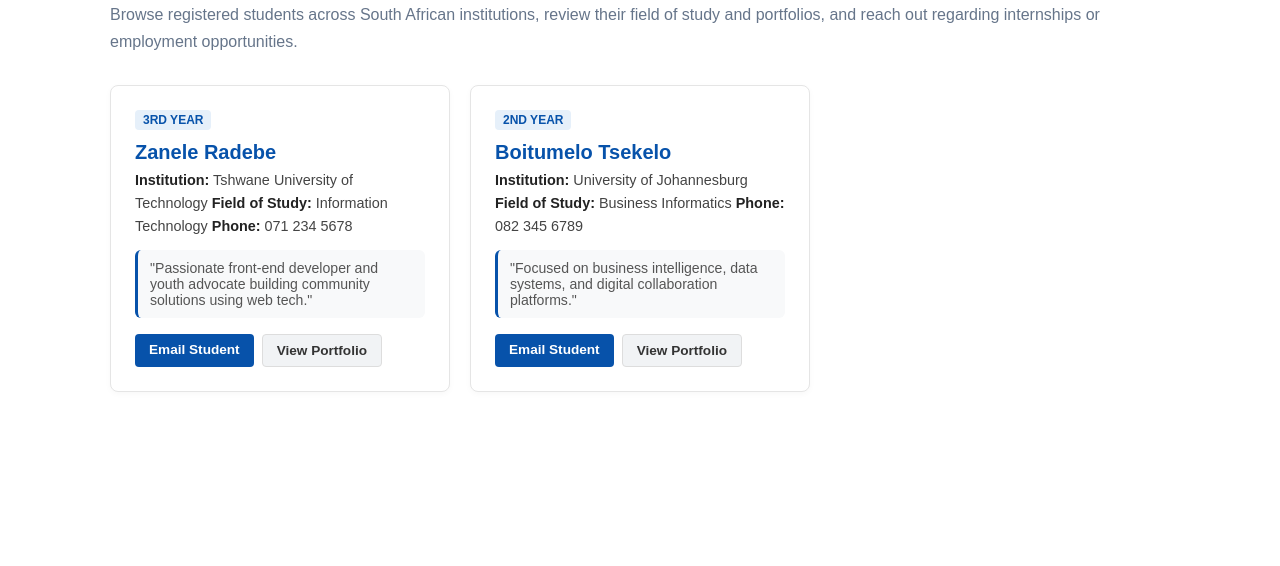
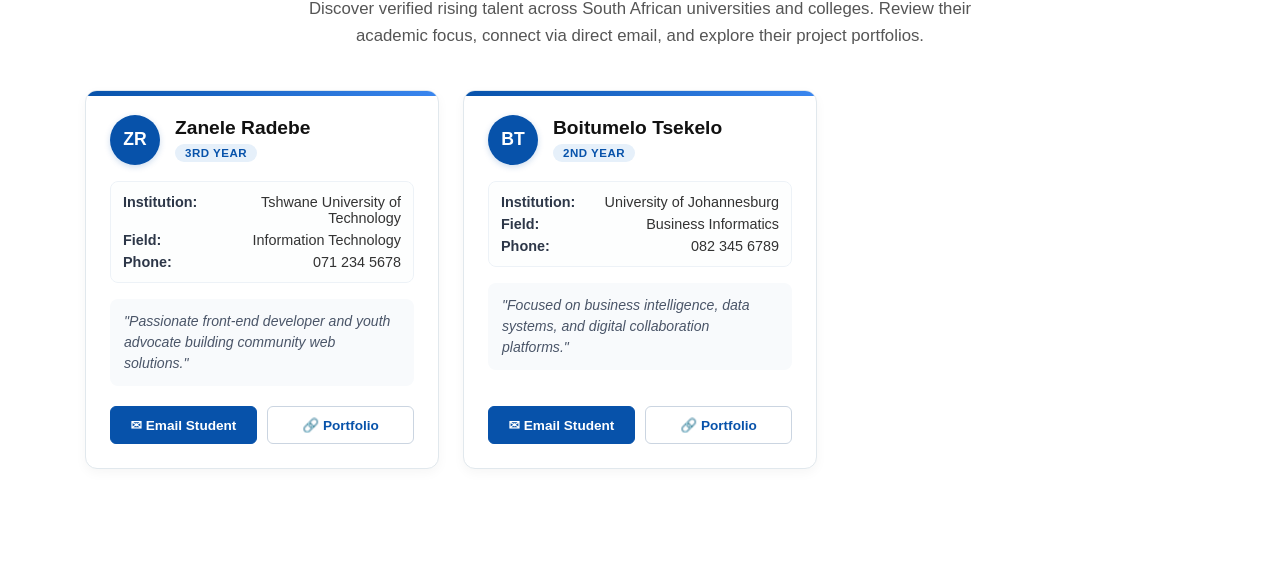
Before and after one commit to ZaneleSbongile/skillbridgeSA2, a plain HTML site: page student-directory.html in a window 1280 px wide. Shown: the part 234-800 px from the top of the page. Drawn offline with Linux system fonts and the light colour scheme.

Commit message:
Update student-directory.html

```diff
--- a/student-directory.html
+++ b/student-directory.html
@@ -2,106 +2,166 @@
 <html lang="en">
 <head>
   <meta charset="utf-8">
-  <meta name="viewport" content="width=device-width, initial-scale=1">
+  <meta name="viewport" content="width=device-width,initial-scale=1">
   <title>Student Talent Directory - SkillBridge SA</title>
   <link rel="stylesheet" href="styles.css">
   <style>
     .directory-container {
-      max-width: 1100px;
+      max-width: 1150px;
       margin: 0 auto;
       padding: 40px 20px;
     }
     .directory-header {
-      margin-bottom: 30px;
+      margin-bottom: 40px;
+      text-align: center;
+    }
+    .directory-header h1 {
+      color: #0752aa;
+      margin-bottom: 10px;
+    }
+    .directory-header p {
+      max-width: 700px;
+      margin: 0 auto;
+      color: #555;
+      font-size: 1.05rem;
+      line-height: 1.6;
     }
     .directory-grid {
       display: grid;
-      grid-template-columns: repeat(auto-fill, minmax(320px, 1fr));
-      gap: 20px;
+      grid-template-columns: repeat(auto-fill, minmax(340px, 1fr));
+      gap: 24px;
     }
     .student-card {
       background: #fff;
-      border: 1px solid #e5e5e5;
-      border-radius: 8px;
+      border: 1px solid #e1e8ed;
+      border-radius: 12px;
       padding: 24px;
-      box-shadow: 0 2px 6px rgba(0,0,0,0.03);
+      box-shadow: 0 4px 12px rgba(0,0,0,0.04);
       display: flex;
       flex-direction: column;
       justify-content: space-between;
-      transition: transform 0.2s ease, box-shadow 0.2s ease;
+      position: relative;
+      overflow: hidden;
+      transition: transform 0.2s ease, box-shadow 0.2s ease, border-color 0.2s ease;
+    }
+    .student-card::before {
+      content: '';
+      position: absolute;
+      top: 0; left: 0; width: 100%; height: 5px;
+      background: linear-gradient(90deg, #0752aa, #3a86ef);
     }
     .student-card:hover {
-      transform: translateY(-2px);
-      box-shadow: 0 4px 12px rgba(7, 82, 170, 0.08);
+      transform: translateY(-4px);
+      box-shadow: 0 10px 25px rgba(7, 82, 170, 0.1);
       border-color: #bde0fe;
     }
+    .card-top {
+      display: flex;
+      align-items: center;
+      gap: 15px;
+      margin-bottom: 16px;
+    }
+    .student-avatar {
+      width: 50px;
+      height: 50px;
+      border-radius: 50%;
+      background: #0752aa;
+      color: #fff;
+      display: flex;
+      align-items: center;
+      justify-content: center;
+      font-weight: 700;
+      font-size: 1.1rem;
+      flex-shrink: 0;
+      box-shadow: 0 2px 6px rgba(7,82,170,0.2);
+    }
     .student-card h3 {
-      margin-top: 0;
-      color: #0752aa;
-      margin-bottom: 6px;
+      margin: 0 0 4px 0;
+      color: #111;
+      font-size: 1.2rem;
     }
     .badge {
       display: inline-block;
       background: #e6f0fa;
       color: #0752aa;
-      font-size: 0.75rem;
+      font-size: 0.72rem;
       font-weight: 700;
-      padding: 3px 8px;
-      border-radius: 4px;
-      margin-bottom: 12px;
+      padding: 3px 10px;
+      border-radius: 20px;
       text-transform: uppercase;
+      letter-spacing: 0.5px;
     }
     .student-meta {
       font-size: 0.9rem;
       color: #444;
-      margin-bottom: 12px;
-      line-height: 1.6;
+      margin-bottom: 16px;
+      display: flex;
+      flex-direction: column;
+      gap: 6px;
+      background: #fdfefe;
+      padding: 12px;
+      border-radius: 8px;
+      border: 1px solid #edf2f7;
+    }
+    .student-meta span {
+      display: flex;
+      justify-content: space-between;
     }
     .student-meta strong {
-      color: #222;
+      color: #2d3748;
     }
     .student-about {
       font-size: 0.88rem;
-      color: #555;
-      background: #f8f9fa;
-      padding: 10px 12px;
-      border-radius: 6px;
-      margin-bottom: 16px;
-      border-left: 3px solid #0752aa;
+      color: #4a5568;
+      background: #f8fafc;
+      padding: 12px 14px;
+      border-radius: 8px;
+      margin-bottom: 20px;
+      line-height: 1.5;
+      font-style: italic;
     }
     .student-actions {
-      display: flex;
-      gap: 8px;
-      flex-wrap: wrap;
+      display: grid;
+      grid-template-columns: 1fr 1fr;
+      gap: 10px;
       margin-top: auto;
     }
-    .btn-sm {
-      padding: 8px 14px;
+    .btn-action {
+      padding: 10px 14px;
       font-size: 0.85rem;
       font-weight: 600;
+      text-decoration: none;
+      border-radius: 6px;
+      text-align: center;
+      display: inline-flex;
+      align-items: center;
+      justify-content: center;
+      gap: 6px;
+      transition: all 0.2s ease;
+    }
+    .btn-primary-action {
       background: #0752aa;
       color: white;
-      text-decoration: none;
-      border-radius: 4px;
-      text-align: center;
-      display: inline-block;
-      border: none;
-      cursor: pointer;
+      border: 1px solid #0752aa;
     }
-    .btn-sm.secondary {
-      background: #f1f3f5;
-      color: #333;
-      border: 1px solid #ddd;
+    .btn-primary-action:hover {
+      background: #053e80;
     }
-    .btn-sm:hover {
-      opacity: 0.9;
+    .btn-secondary-action {
+      background: #fff;
+      color: #0752aa;
+      border: 1px solid #cbd5e1;
+    }
+    .btn-secondary-action:hover {
+      background: #f1f5f9;
+      border-color: #0752aa;
     }
     .empty-state {
       text-align: center;
-      padding: 50px 20px;
+      padding: 60px 20px;
       background: #fdfdfd;
-      border: 2px dashed #ddd;
-      border-radius: 8px;
+      border: 2px dashed #cbd5e1;
+      border-radius: 12px;
       grid-column: 1 / -1;
     }
   </style>
@@ -111,7 +171,7 @@
   <!-- Top Navigation Bar -->
   <header class="topbar">
     <a class="brand" href="index.html">
-      <span class="brand-mark">S</span>
+      <div class="brand-mark">SB</div>
       <span>Skill<span>Bridge</span><small>SA</small></span>
     </a>
     <button class="menu-toggle">☰</button>
@@ -132,9 +192,9 @@
 
   <main class="directory-container">
     <div class="directory-header">
-      <div class="eyebrow">Scout & Connect</div>
+      <div class="eyebrow" style="justify-content:center;">Scout & Connect</div>
       <h1>Student Talent Directory</h1>
-      <p>Browse registered students across South African institutions, review their field of study and portfolios, and reach out regarding internships or employment opportunities.</p>
+      <p>Discover verified rising talent across South African universities and colleges. Review their academic focus, connect via direct email, and explore their project portfolios.</p>
     </div>
 
     <!-- Student Cards Grid -->
@@ -144,7 +204,7 @@
   </main>
 
   <script>
-    // Sample demo students to show when local storage is empty initially
+    // Default fallback sample students if directory is completely empty
     const defaultStudents = [
       {
         name: "Zanele Radebe",
@@ -154,7 +214,7 @@
         year: "3rd Year",
         field: "Information Technology",
         portfolio: "https://github.com/",
-        about: "Passionate front-end developer and youth advocate building community solutions using web tech."
+        about: "Passionate front-end developer and youth advocate building community web solutions."
       },
       {
         name: "Boitumelo Tsekelo",
@@ -168,12 +228,32 @@
       }
     ];
 
-    // Load students from localStorage or fallback to default sample data
+    // Check if current logged-in user is a student and not already in the directory
+    const currentUserType = localStorage.getItem("skillbridge-account-type");
+    const currentUserName = localStorage.getItem("skillbridge-name");
+
     let storedStudents = JSON.parse(localStorage.getItem("skillbridge-student-directory"));
 
-    if (!storedStudents || storedStudents.length === 0) {
+    if (!storedStudents) {
       storedStudents = defaultStudents;
-      localStorage.setItem("skillbridge-student-directory", JSON.stringify(defaultStudents));
+    }
+
+    // Auto-sync current student profile if logged in and missing from directory
+    if (currentUserType === "Student" && currentUserName) {
+      const alreadyExists = storedStudents.some(s => s.name === currentUserName);
+      if (!alreadyExists) {
+        storedStudents.unshift({
+          name: currentUserName,
+          email: localStorage.getItem("skillbridge-email") || "student@example.com",
+          phone: localStorage.getItem("skillbridge-phone") || "070 000 0000",
+          institution: localStorage.getItem("skillbridge-institution") || "Tshwane University of Technology",
+          year: localStorage.getItem("skillbridge-study-year") || "3rd Year",
+          field: localStorage.getItem("skillbridge-field") || "Information Technology",
+          portfolio: localStorage.getItem("skillbridge-portfolio") || "https://github.com/",
+          about: localStorage.getItem("skillbridge-about") || "Motivated IT student at TUT building practical web applications."
+        });
+        localStorage.setItem("skillbridge-student-directory", JSON.stringify(storedStudents));
+      }
     }
 
     const studentGrid = document.querySelector("#studentGrid");
@@ -188,26 +268,52 @@
         </div>
       `;
     } else {
-      studentGrid.innerHTML = storedStudents.map(student => `
-        <div class="student-card">
-          <div>
-            <span class="badge">${student.year || "Student"}</span>
-            <h3>${student.name}</h3>
-            <div class="student-meta">
-              <span><strong>Institution:</strong> ${student.institution}</span>
-              <span><strong>Field of Study:</strong> ${student.field}</span>
-              <span><strong>Phone:</strong> ${student.phone}</span>
+      studentGrid.innerHTML = storedStudents.map(student => {
+        const initials = student.name ? student.name.split(" ").map(w => w[0]).join("").slice(0, 2).toUpperCase() : "SB";
+        const portfolioLink = student.portfolio && student.portfolio !== "Not provided"
+          ? (student.portfolio.startsWith('http') ? student.portfolio : 'https://' + student.portfolio)
+          : '#';
+        const hasPortfolio = student.portfolio && student.portfolio !== "Not provided";
+
+        return `
+          <div class="student-card">
+            <div>
+              <div class="card-top">
+                <div class="student-avatar">${initials}</div>
+                <div>
+                  <h3>${student.name}</h3>
+                  <span class="badge">${student.year || "Student"}</span>
+                </div>
+              </div>
+
+              <div class="student-meta">
+                <span><strong>Institution:</strong> <span style="color:#333; text-align:right;">${student.institution || 'TUT'}</span></span>
+                <span><strong>Field:</strong> <span style="color:#333; text-align:right;">${student.field || 'IT'}</span></span>
+                <span><strong>Phone:</strong> <span style="color:#333; text-align:right;">${student.phone || 'Available via email'}</span></span>
+              </div>
+
+              <div class="student-about">
+                "${student.about || 'Motivated student eager to apply academic knowledge in a professional environment.'}"
+              </div>
             </div>
-            <div class="student-about">
-              "${student.about}"
+
+            <div class="student-actions">
+              <a href="mailto:${student.email}" class="btn-action btn-primary-action">
+                ✉ Email Student
+              </a>
+              ${hasPortfolio ? `
+                <a href="${portfolioLink}" target="_blank" class="btn-action btn-secondary-action">
+                  🔗 Portfolio
+                </a>
+              ` : `
+                <button class="btn-action btn-secondary-action" disabled style="opacity:0.5; cursor:not-allowed;">
+                  No Portfolio
+                </button>
+              `}
             </div>
           </div>
-          <div class="student-actions">
-            <a href="mailto:${student.email}" class="btn-sm">Email Student</a>
-            ${student.portfolio && student.portfolio !== "Not provided" ? `<a href="${student.portfolio.startsWith('http') ? student.portfolio : 'https://' + student.portfolio}" target="_blank" class="btn-sm secondary">View Portfolio</a>` : ''}
-          </div>
-        </div>
-      `).join('');
+        `;
+      }).join('');
     }
   </script>
 </body>
```
